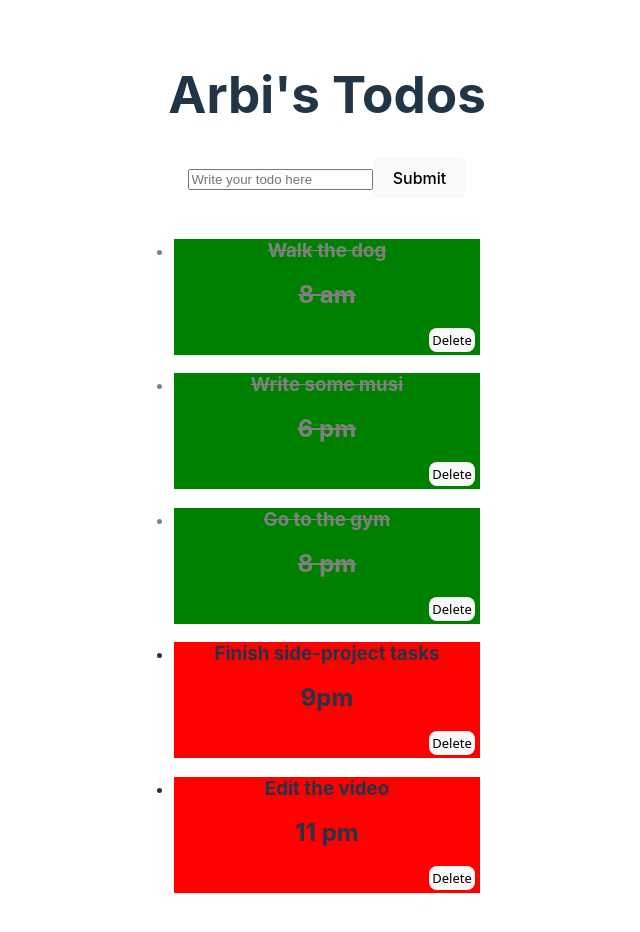
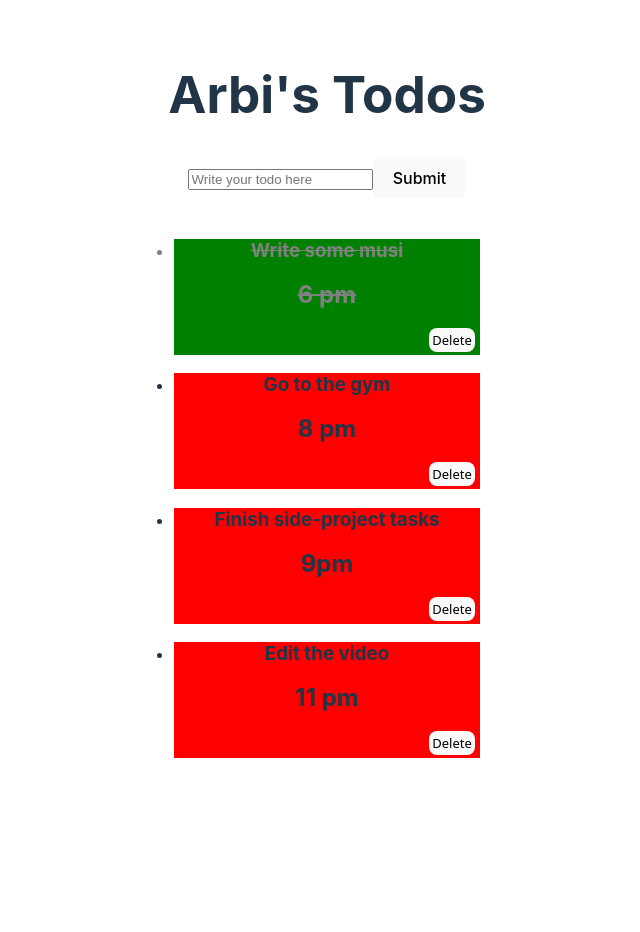
Before and after one commit to ArbenitBytyqi/hoxton-react-improver, a React (Vite) app: page / in a window 1280 px wide. Shown: the top 932 px of the page, without its empty margins (313-953 px from the left). After the commit the page ends 812 px from the top, so only its background shows below. Built offline with nearby package versions, Linux system fonts and the light colour scheme; data requests are answered from the project's data file.

Commit message:
delete function finished

```diff
--- a/db.json
+++ b/db.json
@@ -1,33 +1,27 @@
 {
   "todos": [
     {
-      "id": 1,
-      "content": "Walk the dog",
-      "string": "8 am",
-      "completed": true
-    },
-    {
       "id": 2,
       "content": "Write some musi",
-      "string": "6 pm",
+      "time": "6 pm",
       "completed": true
     },
     {
       "id": 3,
       "content": "Go to the gym",
-      "string": "8 pm",
-      "completed": true
+      "time": "8 pm",
+      "completed": false
     },
     {
       "id": 4,
       "content": "Finish side-project tasks",
-      "string": "9pm",
+      "time": "9pm",
       "completed": false
     },
     {
       "id": 5,
       "content": "Edit the video",
-      "string": "11 pm",
+      "time": "11 pm",
       "completed": false
     }
   ]
--- a/src/App.tsx
+++ b/src/App.tsx
@@ -4,11 +4,6 @@ import { Todos } from "./components/Todos";
 
 function App() {
   const [todos, setTodos] = useState([]);
-
-  function deleteTodo(id: number) {
-    const todosCopy = todos.filter((todo) => todo.id !== id);
-    setTodos(todosCopy);
-  }
 
   useEffect(() => {
     fetch("http://localhost:3000/todos")
@@ -24,12 +19,7 @@ function App() {
 
       <ul className="todoList">
         {todos.map((todo) => (
-          <Todos
-            todo={todo}
-            todos={todos}
-            setTodos={setTodos}
-            deleteTodo={deleteTodo}
-          />
+          <Todos todo={todo} todos={todos} setTodos={setTodos} />
         ))}
       </ul>
     </div>
--- a/src/components/Todos.tsx
+++ b/src/components/Todos.tsx
@@ -1,4 +1,4 @@
-export function Todos({ todo, todos, setTodos, deleteTodo }) {
+export function Todos({ todo, todos, setTodos }) {
   return (
     <li className={todo.completed ? "completed-todo" : "uncompleted-todo"}>
       <span
@@ -20,15 +20,24 @@ export function Todos({ todo, todos, setTodos, deleteTodo }) {
         }}
       >
         <h3>{todo.content}</h3>
-        <h2>{todo.string}</h2>
+        <h2>{todo.time}</h2>
       </span>
       <button
         className="deleteButton"
         onClick={() => {
-          deleteTodo(todo.id);
+          const todosCopy = structuredClone(todos);
+
+          const dele = todosCopy.find((dele) => dele.id === todo.id);
+
+          fetch(`http://localhost:3000/todos/${dele.id}`, {
+            method: "DELETE",
+          })
+            .then((resp) => resp.json())
+            .then(() => location.reload());
         }}
       >
-        Delete
+        {" "}
+        Delete{" "}
       </button>
     </li>
   );
```
